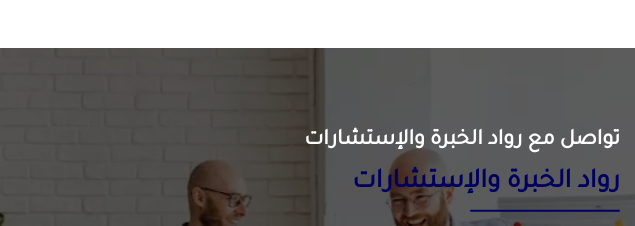
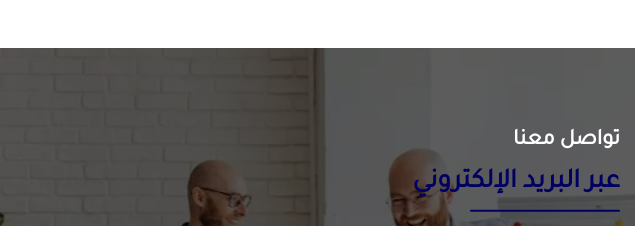
Before and after one commit to viberbyte/viberbyte.github.io, a website: page eltaweela/index.html in a window 1280 px wide. Shown: the part 4520-4746 px from the top of the page, 0-635 px from the left. Drawn offline with Linux system fonts and the light colour scheme.

Commit message:
Update index.html

```diff
--- a/eltaweela/index.html
+++ b/eltaweela/index.html
@@ -438,8 +438,8 @@
 
             <div class="contact__first">
                 <div class="contact__first__content">
-                    <p class="first-title-white">تواصل مع رواد الخبرة والإستشارات</p>
-                    <p class="second-title sm">رواد الخبرة والإستشارات</p>
+                    <p class="first-title-white">تواصل معنا</p>
+                    <p class="second-title sm">عبر البريد الإلكتروني</p>
                     <p class="contact__first__content__desc">
                         هذا النص هو مثال لنص يمكن أن يستبدل في نفس المساحة، لقد تم توليد هذا النص من مولد
                         النص العربي، حيث يمكنك أن تولد مثل هذا النص، حيث يمكنك أن تولد مثل هذا النص، حيث يمكنك أن تولد
```
